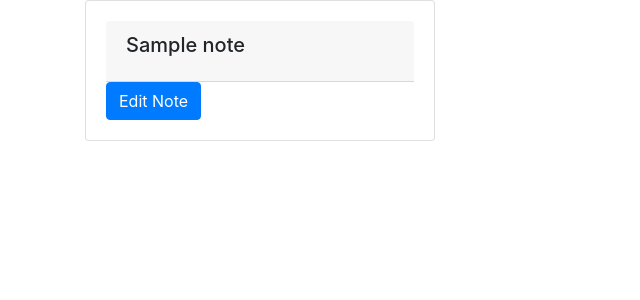
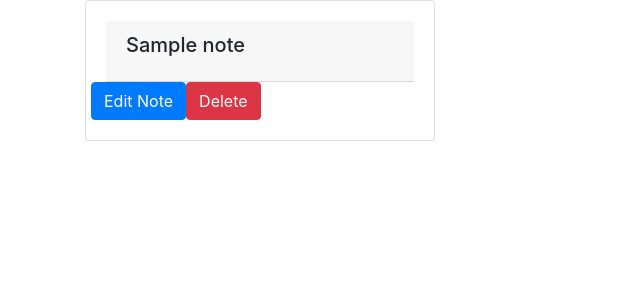
Before and after one commit to Willmo103/FastAPI_NotesApi, a FastAPI app: template app/templates/home.html in a window 1280 px wide. Shown: the part 56-356 px from the top of the page, without its empty margins (0-640 px from the left). Run offline with FastAPI, Linux system fonts and the light colour scheme; the template is opened without the code that fills it: most values are stand-ins (such as "Sample title", 1, 10 or a date in 2020); parts of the project's set-up code (start-up, migrations or seed data) failed here and were passed over; some libraries are stand-ins or nearby versions.

Commit message:
working delete function

```diff
--- a/app/main.py
+++ b/app/main.py
@@ -48,3 +48,10 @@ async def save_note(id: int, req: Request, db: Session = Depends(get_db)):
     db.commit()
     # do something with the form data
     return templates.TemplateResponse("note.html", {"request": req})
+
+@app.get("/notes/{id}", response_class=HTMLResponse)
+async def delete_note(id: int, req: Request, db: Session = Depends(get_db)):
+    note_query = db.query(Note).filter(Note.id == id).first()
+    db.delete(note_query)
+    db.commit()
+    return templates.TemplateResponse("note.html", {"request": req})
--- a/app/templates/home.html
+++ b/app/templates/home.html
@@ -71,6 +71,7 @@
               <div class="card-header">
                 <h5 class="card-title">{{ note.title }}</h5>
               </div>
+              <div class="row">
                 <button
                   type="button"
                   class="btn btn-primary"
@@ -81,6 +82,13 @@
                 >
                   Edit Note
                 </button>
+                <div class="left-block">
+                  <form method="" action="/notes/{{ note.id }}">
+                    <input type="hidden" name="_method" value="DELETE" />
+                    <button type="submit" class="btn btn-danger">Delete</button>
+                  </form>
+                </div>
+              </div>
             </div>
           </div>
         </div>
```
Lines whose indentation alone changed are shown as unchanged.
